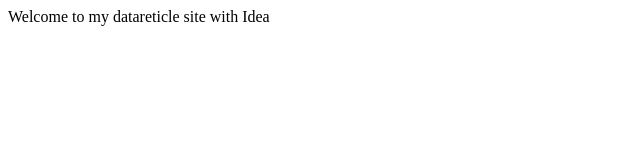
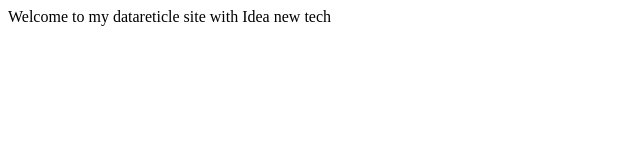
Before and after one commit to madhudata/tarun, a plain HTML site: page index.html in a window 1280 px wide. Shown: the full height of the page, 0-640 px from the left. Drawn offline with Linux system fonts and the light colour scheme.

Commit message:
by sabari

```diff
--- a/index.html
+++ b/index.html
@@ -4,6 +4,6 @@
     <title>Foo World</title>
 </head>
 <body>
-  Welcome to my datareticle site with Idea
+  Welcome to my datareticle site with Idea  new tech
 </body>
 </html>
```
